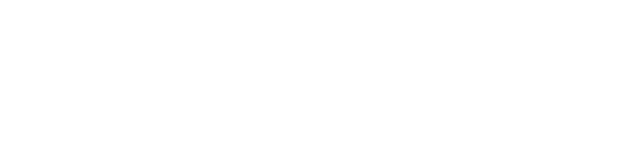
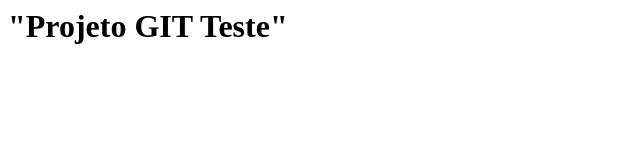
Before and after one commit to rretamero/git-cursos, a plain HTML site: page index.html in a window 1280 px wide. Shown: the whole page, without its empty margins (0-640 px from the left). Drawn offline with Linux system fonts and the light colour scheme.

Commit message:
Titulo da pagina

```diff
--- a/index.html
+++ b/index.html
@@ -2,5 +2,6 @@
 	<head>
 	</head>
 	<body>
+	<h1>"Projeto GIT Teste"</h1>
 	</body>
 </html>
```
